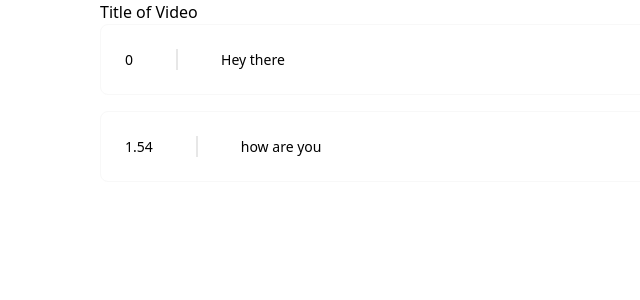
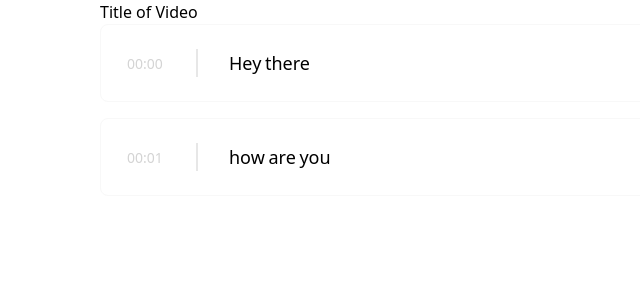
Before and after one commit to ivan-chan-1/subtext, a React (Vite) app in the folder frontend/: page /transcript in a window 1280 px wide. Shown: the top 300 px of the page, without its empty margins (0-640 px from the left). Built offline with nearby package versions, Linux system fonts and the light colour scheme.

Commit message:
implemented basic definition card

```diff
--- a/frontend/src/components/LineCard.tsx
+++ b/frontend/src/components/LineCard.tsx
@@ -1,14 +1,24 @@
 import type { LineDetails } from "../types";
 
-const LineCard = ({text, start}: LineDetails) => {
+const LineCard = ({details, handler}: {details: LineDetails, handler: React.Dispatch<React.SetStateAction<string>>}) => {
+  const handleClick = (word: string) => {
+    handler(word);
+  };
+
+  const formatTime = (raw: number) => {
+    const mins = Math.floor(raw / 60);
+    const secs = Math.floor(raw % 60);
+    return `${mins.toString().padStart(2, "0")}:${secs.toString().padStart(2, "0")}`;
+  };
+
   return (
     <div className="card card-border bg-base-100">
       <div className="card-body">
-        <div className="flex gap-5">
-          <div>{start}</div>
-          <div className="divider divider-horizontal" />
+        <div className="flex gap-6">
+          <div className="flex flex-col justify-center items-center w-10 text-neutral-300">{formatTime(details.start)}</div>
+          <div className="divider divider-horizontal m-0" />
           <div>
-            {text.map((w) => {return (<><a className="link link-hover">{w}</a>{" "}</>)})}
+            {details.text.map((w: string) => {return (<><a className="link link-hover text-lg" onClick={() => handleClick(w)}>{w}</a>{" "}</>)})}
           </div>
         </div>
       </div>
--- a/frontend/src/pages/TranscriptPage.tsx
+++ b/frontend/src/pages/TranscriptPage.tsx
@@ -1,3 +1,4 @@
+import { useState } from "react"
 import LineCard from "../components/LineCard"
 import Page from "../components/Page"
 
@@ -15,6 +16,8 @@ const TEST_TRANSCRIPT = [
 ]
 
 const TranscriptPage = () => {
+  const [word, setWord] = useState<string>("");
+
   return (
     <Page>
         <div className="w-full flex flex-col">
@@ -28,17 +31,18 @@ const TranscriptPage = () => {
               <div className="flex flex-col gap-4">
                 {TEST_TRANSCRIPT.map((l) => {
                   return (
-                    <LineCard text={l.text} start={l.start} />
+                    <LineCard details={l} handler={setWord} />
                   )
                 })}
               </div>
             </div>
 
-            <div className="card card-border bg-base-200 w-96">
+            {word !== "" && <div className="card card-border bg-base-200 w-96">
               <div className="card-body">
-
+                <div className="card-actions justify-end"><button className="btn btn-ghost" onClick={() => setWord("")}>Close</button></div>
+                <div className="card-title">{word}</div>
               </div>
-            </div>
+            </div>}
           </div>
         </div>
     </Page>
--- a/frontend/src/types.tsx
+++ b/frontend/src/types.tsx
@@ -1,4 +1,5 @@
 export interface LineDetails {
     text: string[];
     start: number;
+    duration: number;
 }
```
